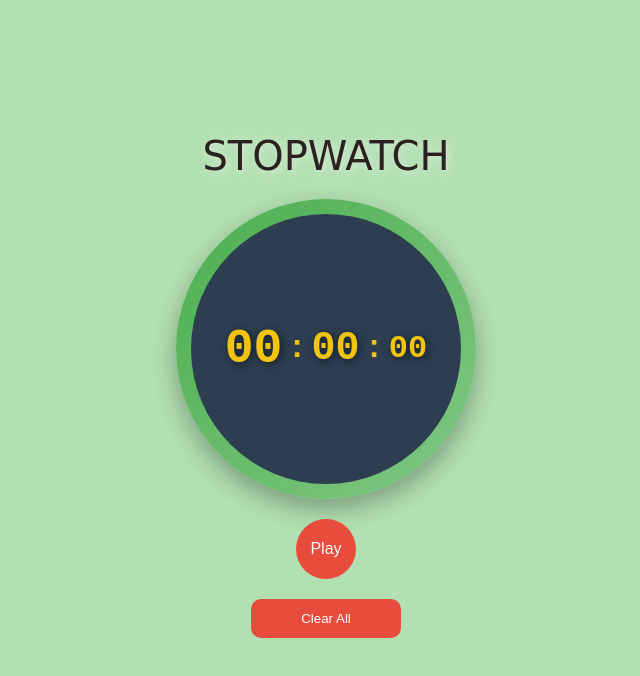
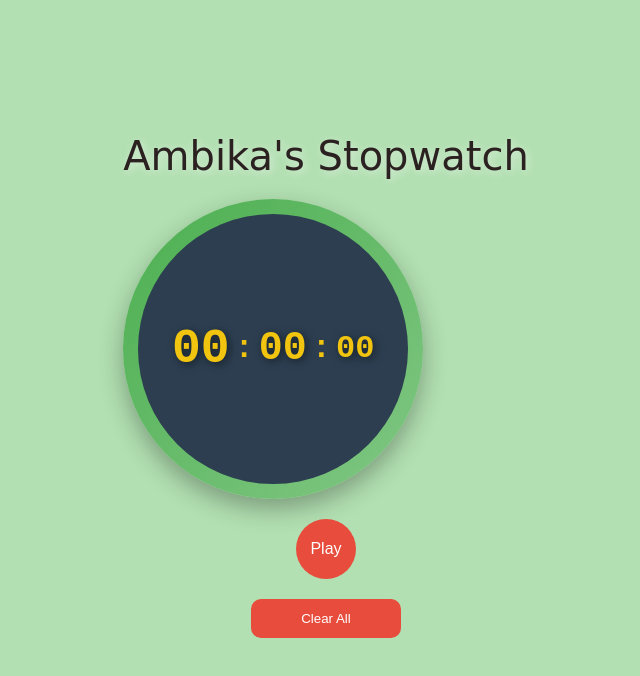
Before and after one commit to Prasunambika/prodigy_WD_02, a plain HTML site: page index.html in a window 1280 px wide. Shown: the whole page, without its empty margins (314-954 px from the left). Drawn offline with Linux system fonts and the light colour scheme; a web font is replaced by a local one.

Commit message:
Update index.html

```diff
--- a/index.html
+++ b/index.html
@@ -11,7 +11,7 @@
 </head>
 <body>
     <div class="container">
-        <h1 class="stopwatch-title">STOPWATCH</h1>
+        <h1 class="stopwatch-title">Ambika's Stopwatch</h1>
         <div class="watch">
             <div class="outer-circle">
                 <div class="inner-circle">
```
